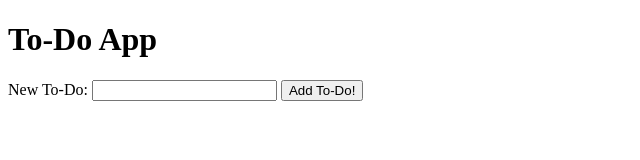
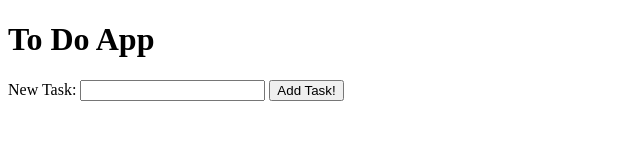
Before and after one commit to janet-m/to-do-app, a plain HTML site: page index.html in a window 1280 px wide. Shown: the whole page, without its empty margins (0-640 px from the left). Drawn offline with Linux system fonts and the light colour scheme.

```diff
--- a/index.html
+++ b/index.html
@@ -6,11 +6,11 @@
     <title>To-Do App</title>
   </head>
   <body>
-    <h1>To-Do App</h1>
+    <h1>To Do App</h1>
     <form id="addToDoForm">
-      <label for="newToDoText">New To-Do:</label>
+      <label for="newToDoText">New Task:</label>
       <input type="text" id="newToDoText">
-      <button type="submit">Add To-Do!</button>
+      <button type="submit">Add Task!</button>
     </form>
       <ul id="toDoList"></ul>
     <script src="app.js"></script>
```
